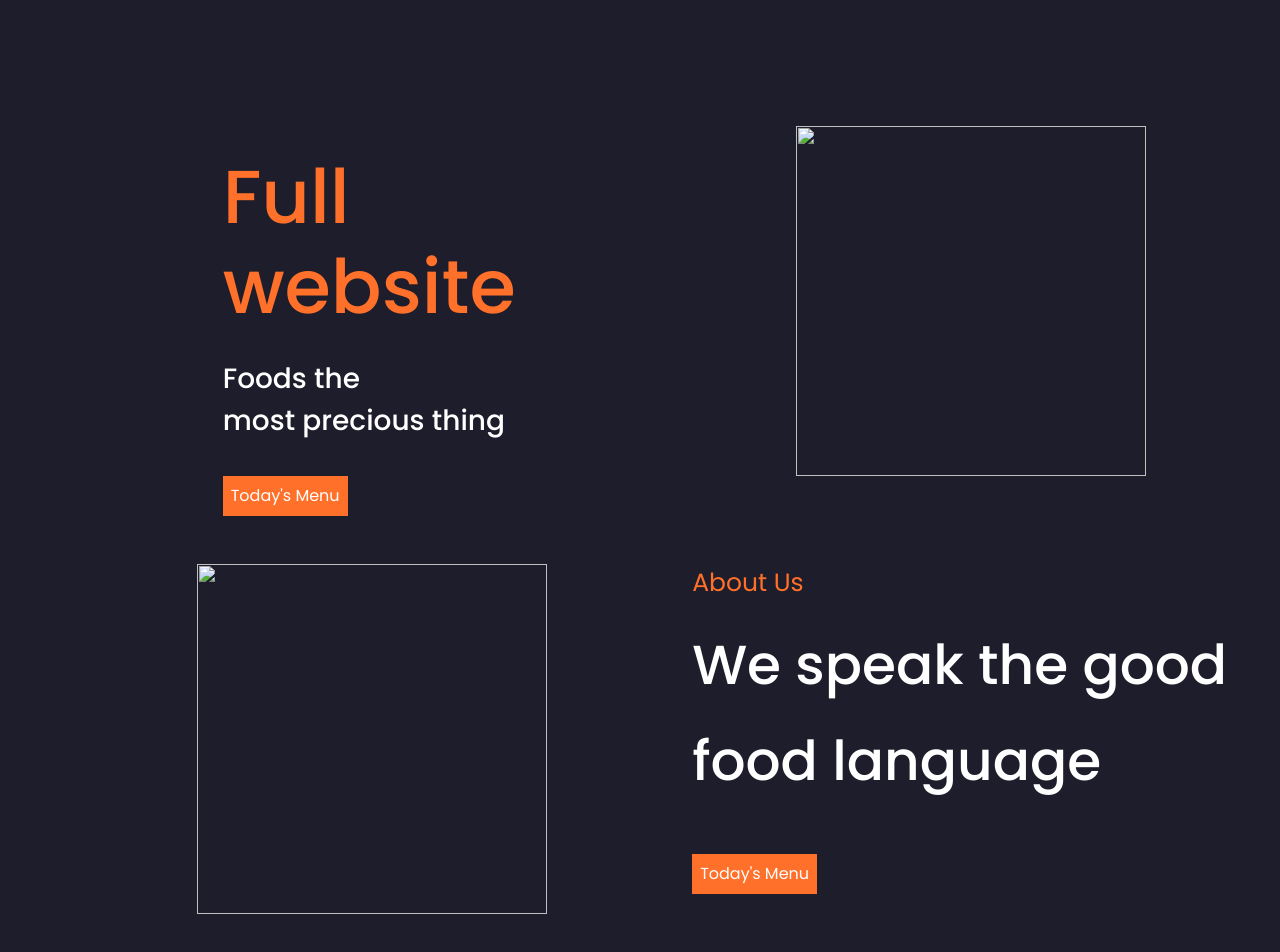
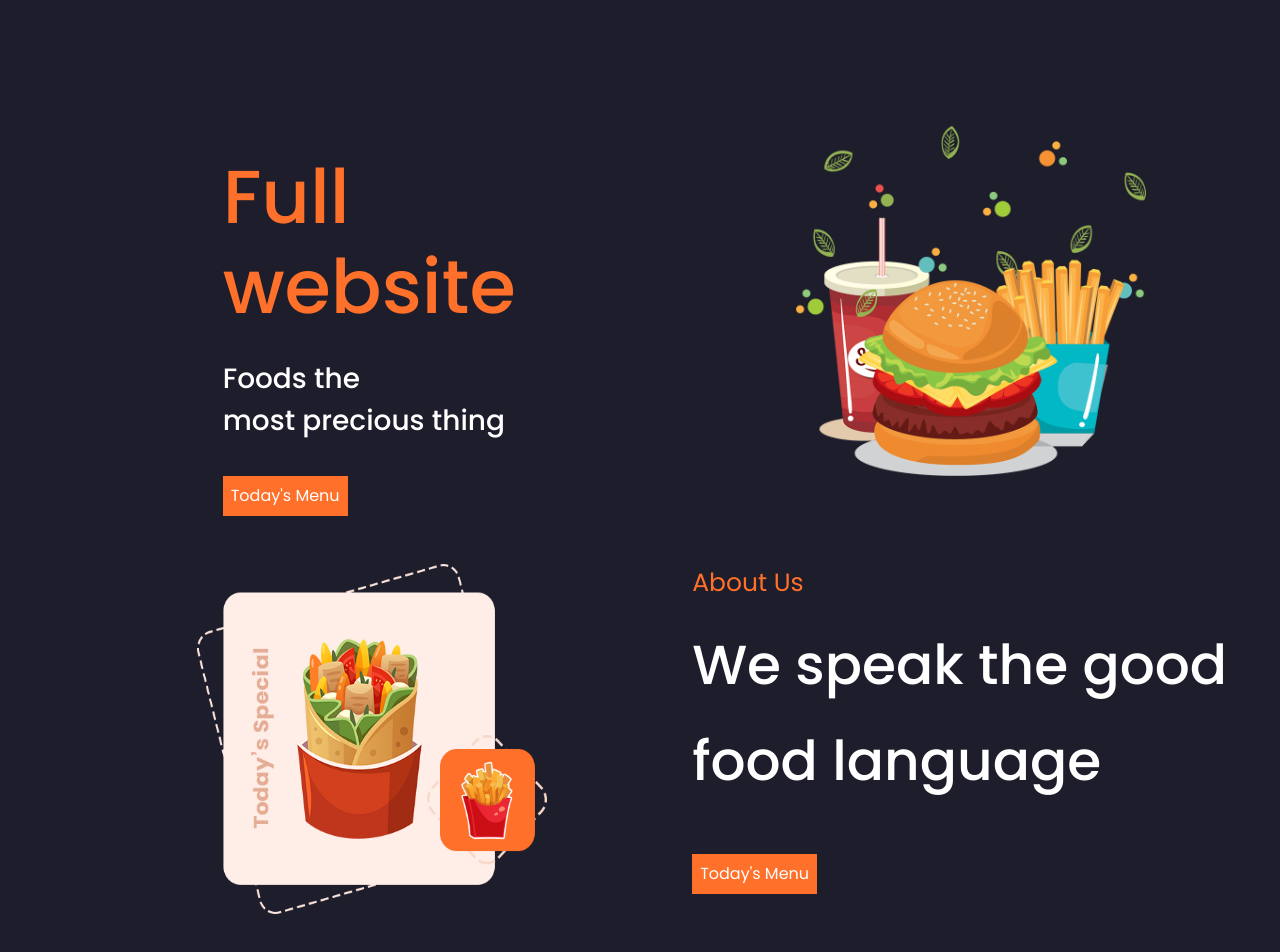
Before and after one commit to andresanchezz/Prueba_, a plain HTML site: page index.html in a window 1280 px wide. Shown: the part 60-1012 px from the top of the page. Drawn offline with nearby package versions, Linux system fonts and the light colour scheme; the site is published under a folder, as on GitHub Pages, so addresses that start at the root find nothing.

Commit message:
Correcionslash

```diff
--- a/index.html
+++ b/index.html
@@ -61,7 +61,7 @@
             </div>
 
             <div class="col-md-6 col-sm-12 full-website-rigth-row">
-                <img src="/img/home.png" alt="" class="full-website-img">
+                <img src="img/home.png" alt="" class="full-website-img">
             </div>
 
         </div>
@@ -73,7 +73,7 @@
     <section class="about-us row">
         <div class="col-md-6 col-sm-12 about-us-left-row">
 
-            <img src="/img/about.png" alt="" class="about-us-img">
+            <img src="img/about.png" alt="" class="about-us-img">
 
         </div>
 
```
